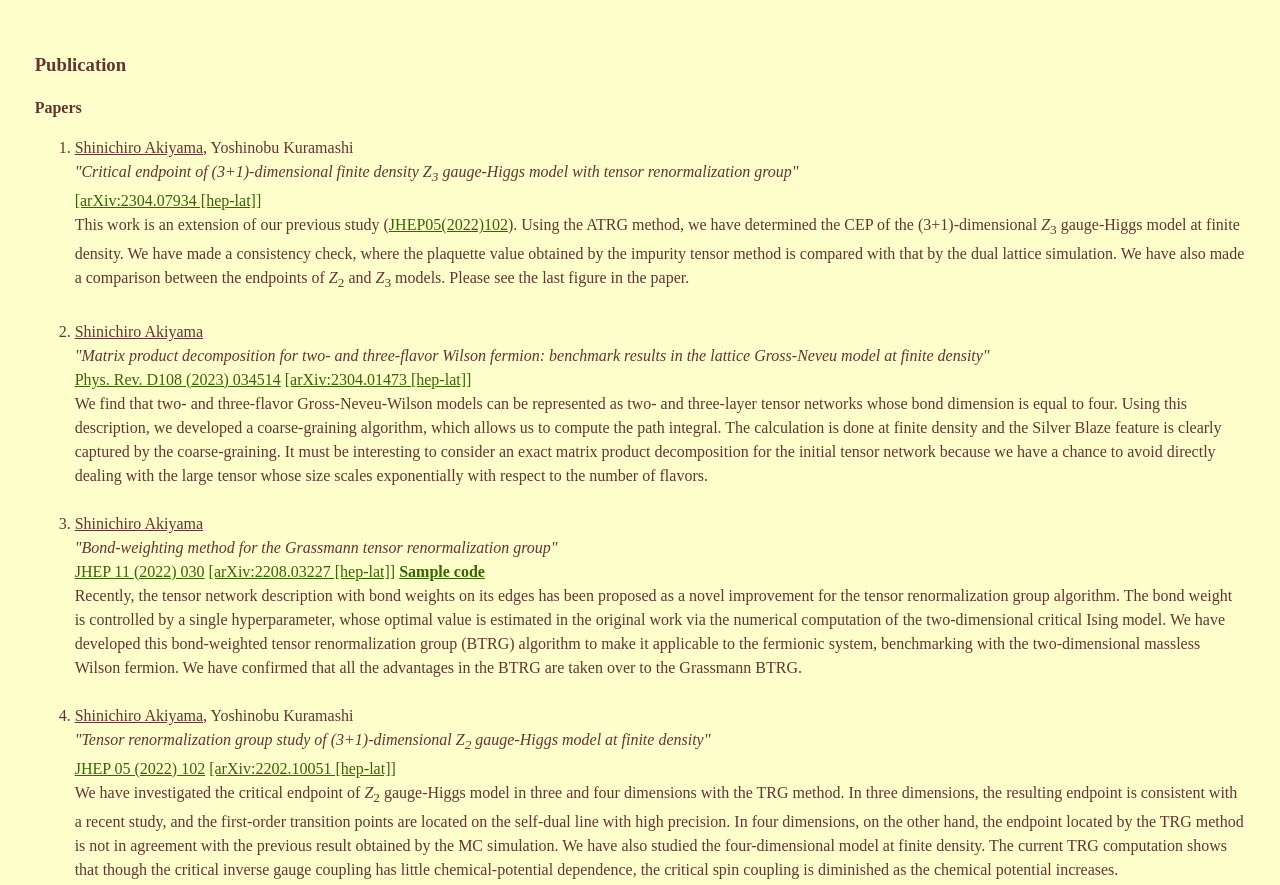
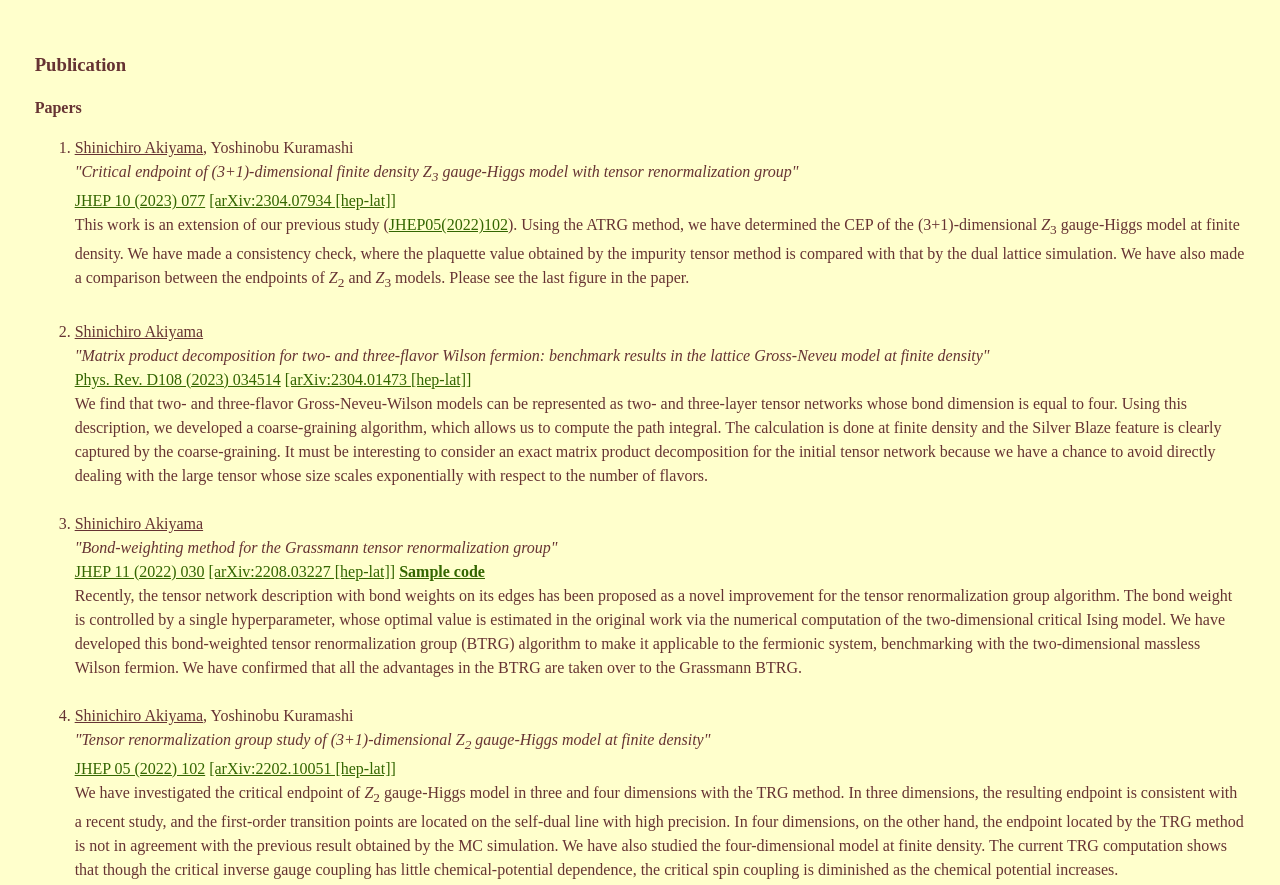
Before and after one commit to akiyama-es/akiyama-es.github.io, a plain HTML site: page HP/publication.html in a window 1280 px wide. Shown: the top 885 px of the page. Drawn offline with Linux system fonts and the light colour scheme.

Commit message:
Update publication.html

```diff
--- a/HP/publication.html
+++ b/HP/publication.html
@@ -44,7 +44,7 @@
 
     <li><u>Shinichiro Akiyama</u>, Yoshinobu Kuramashi<br/>
     <em>"Critical endpoint of (3+1)-dimensional finite density <i>Z</i><sub>3</sub> gauge-Higgs model with tensor renormalization group"</em><br/>
-    <!--<a href="https://link.springer.com/article/10.1007/JHEP05(2022)102">JHEP 05 (2022) 102</a>-->
+    <a href="https://link.springer.com/article/10.1007/JHEP10(2023)077">JHEP 10 (2023) 077</a>
     <a href="https://arxiv.org/abs/2304.07934">[arXiv:2304.07934 [hep-lat]]</a><br/>
     This work is an extension of our previous study (<a href="https://link.springer.com/article/10.1007/JHEP05(2022)102">JHEP05(2022)102</a>). Using the ATRG method, we have determined the CEP of the (3+1)-dimensional <i>Z</i><sub>3</sub> gauge-Higgs model at finite density. We have made a consistency check, where the plaquette value obtained by the impurity tensor method is compared with that by the dual lattice simulation. We have also made a comparison between the endpoints of <i>Z</i><sub>2</sub> and <i>Z</i><sub>3</sub> models. Please see the last figure in the paper.
     </li><br/>
```
